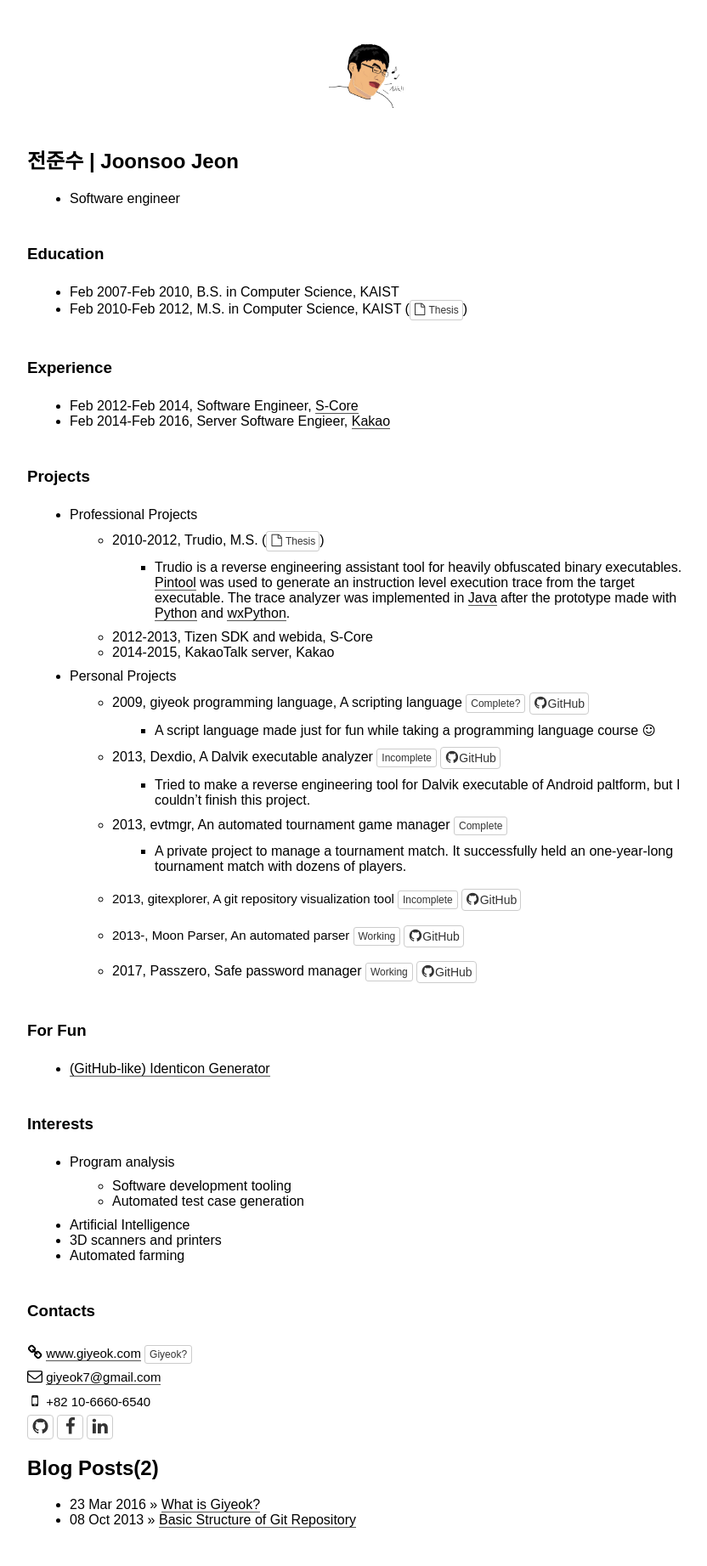
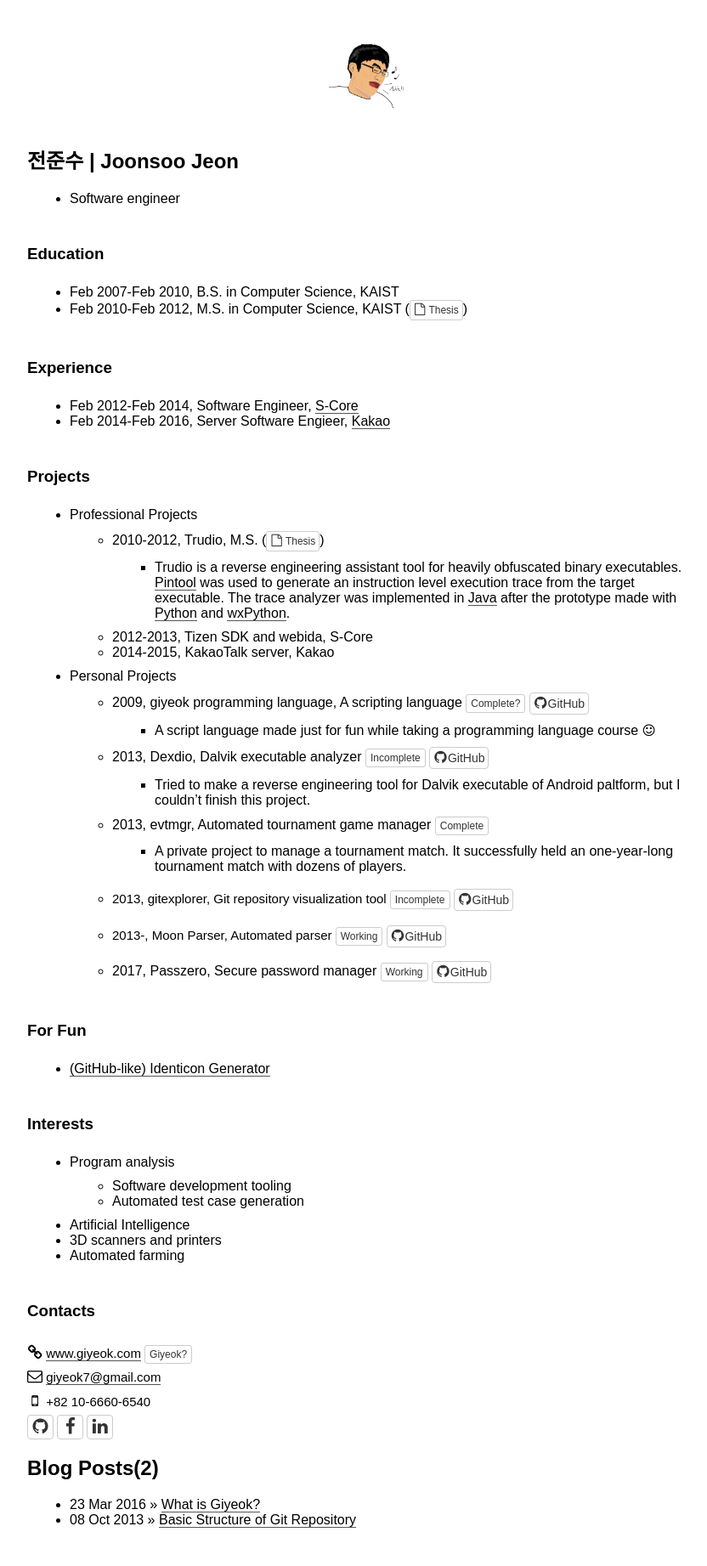
Before and after one commit to Joonsoo/joonsoo.github.io, a Jekyll site: the page built from index.html, in a window 1280 px wide. Shown: the whole page at 85% size, without its empty margins (208-1040 px from the left). Built offline with Jekyll 4.4.1, drawn with Linux system fonts in a browser that asks for light colours; nearby versions of some CDN libraries; some web fonts are replaced.

Commit message:
Update index.md

```diff
--- a/_includes/index.md
+++ b/_includes/index.md
@@ -23,17 +23,17 @@
   * 2009, giyeok programming language, A scripting language <span class="btn btn-xs btn-default">Complete?</span> <a class="btn btn-default narrow" href="https://github.com/Joonsoo/giyeok"><i class="fa fa-2 fa-github"></i>GitHub</a>
     * A script language made just for fun while taking a programming language course <i class="fa fa-smile-o"></i>
 
-  * 2013, Dexdio, A Dalvik executable analyzer <span class="btn btn-xs btn-default">Incomplete</span> <a class="btn btn-default narrow" href="https://github.com/Joonsoo/dexdio"><i class="fa fa-2 fa-github"></i>GitHub</a>
+  * 2013, Dexdio, Dalvik executable analyzer <span class="btn btn-xs btn-default">Incomplete</span> <a class="btn btn-default narrow" href="https://github.com/Joonsoo/dexdio"><i class="fa fa-2 fa-github"></i>GitHub</a>
     * Tried to make a reverse engineering tool for Dalvik executable of Android paltform, but I couldn't finish this project.
 
-  * 2013, evtmgr, An automated tournament game manager <span class="btn btn-xs btn-default">Complete</span>
+  * 2013, evtmgr, Automated tournament game manager <span class="btn btn-xs btn-default">Complete</span>
     * A private project to manage a tournament match. It successfully held an one-year-long tournament match with dozens of players.
 
-  * 2013, gitexplorer, A git repository visualization tool <span class="btn btn-xs btn-default">Incomplete</span> <a class="btn btn-default narrow" href="https://github.com/Joonsoo/gitexplorer"><i class="fa fa-2 fa-github"></i>GitHub</a>
+  * 2013, gitexplorer, Git repository visualization tool <span class="btn btn-xs btn-default">Incomplete</span> <a class="btn btn-default narrow" href="https://github.com/Joonsoo/gitexplorer"><i class="fa fa-2 fa-github"></i>GitHub</a>
 
-  * 2013-, Moon Parser, An automated parser <span class="btn btn-xs btn-default">Working</span> <a class="btn btn-default narrow" href="https://github.com/Joonsoo/moon-parser"><i class="fa fa-2 fa-github"></i>GitHub</a>
+  * 2013-, Moon Parser, Automated parser <span class="btn btn-xs btn-default">Working</span> <a class="btn btn-default narrow" href="https://github.com/Joonsoo/moon-parser"><i class="fa fa-2 fa-github"></i>GitHub</a>
 
-  * 2017, Passzero, Safe password manager <span class="btn btn-xs btn-default">Working</span> <a class="btn btn-default narrow" href="https://github.com/Joonsoo/passzero"><i class="fa fa-2 fa-github"></i>GitHub</a>
+  * 2017, Passzero, Secure password manager <span class="btn btn-xs btn-default">Working</span> <a class="btn btn-default narrow" href="https://github.com/Joonsoo/passzero"><i class="fa fa-2 fa-github"></i>GitHub</a>
 
 ### For Fun
   * <a href="https://cdn.rawgit.com/Joonsoo/identicon/150e1e39/index.html">(GitHub-like) Identicon Generator</a>
```
